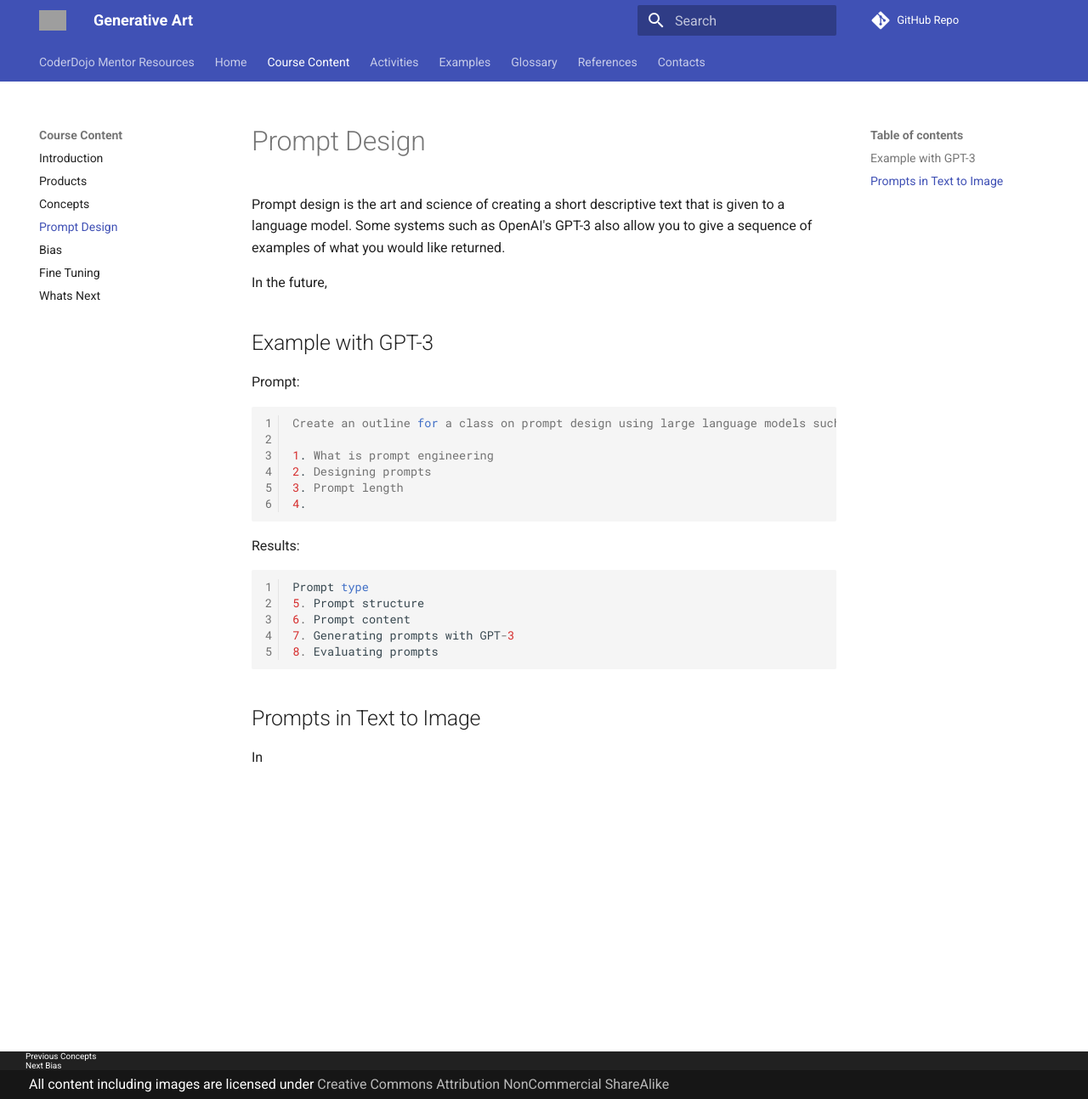
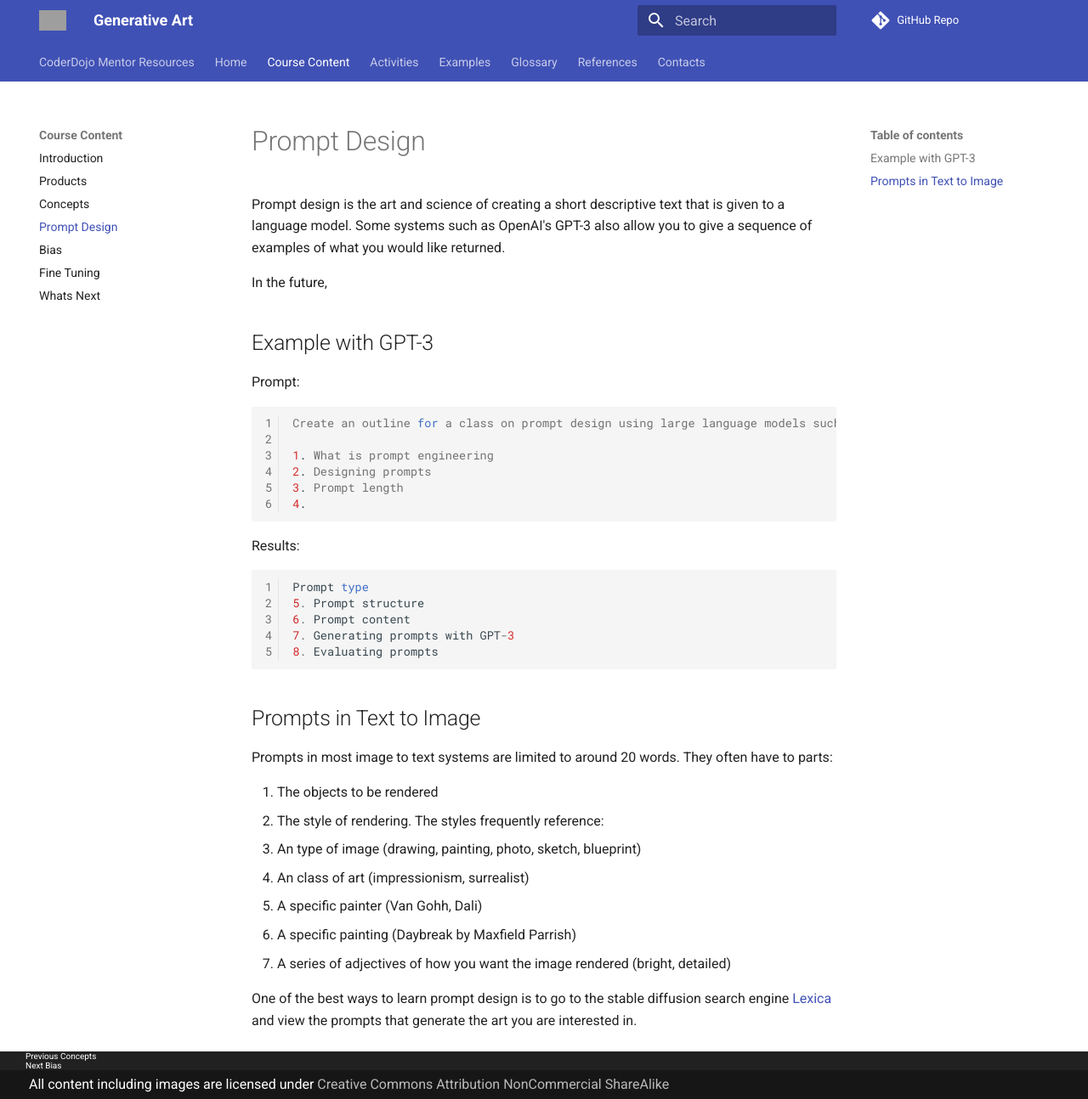
Before and after one commit to CoderDojoTC/generative-art, an MkDocs documentation site: the page built from docs/04-prompts.md, in a window 1280 px wide and 1294 px high. Shown: the whole window at 85% size. Built offline with MkDocs 1.6.1 and Material for MkDocs 9.7.7, drawn with Linux system fonts in a browser that asks for light colours; comment, search, counter and statistics services are not loaded; grey boxes are pictures that could not be loaded.

Commit message:
updated content

```diff
--- a/docs/04-prompts.md
+++ b/docs/04-prompts.md
@@ -28,4 +28,14 @@ Prompt type
 
 ## Prompts in Text to Image
 
-In
+Prompts in most image to text systems are limited to around 20 words.  They often have to parts:
+
+1. The objects to be rendered
+2. The style of rendering.  The styles frequently reference:
+   1. An type of image (drawing, painting, photo, sketch, blueprint)
+   2. An class of art (impressionism, surrealist)
+   3. A specific painter (Van Gohh, Dali)
+   4. A specific painting (Daybreak by Maxfield Parrish)
+   5. A series of adjectives of how you want the image rendered (bright, detailed)
+
+One of the best ways to learn prompt design is to go to the stable diffusion search engine [Lexica](https://lexica.art/) and view the prompts that generate the art you are interested in.
```
